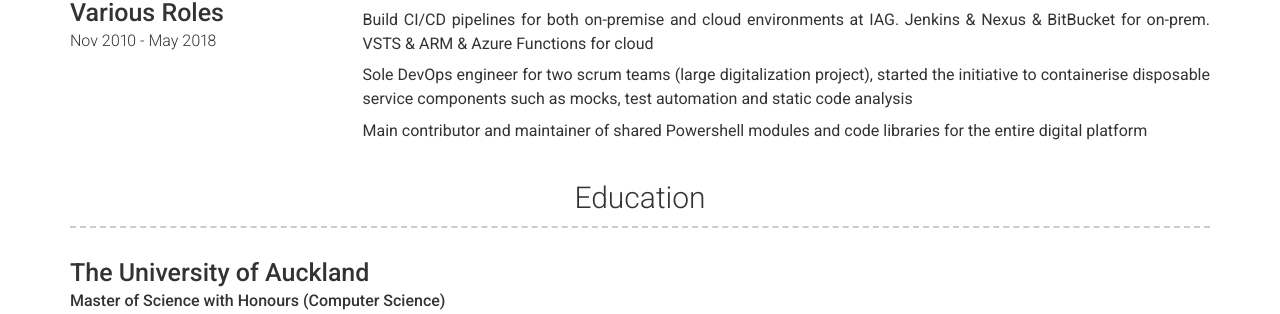
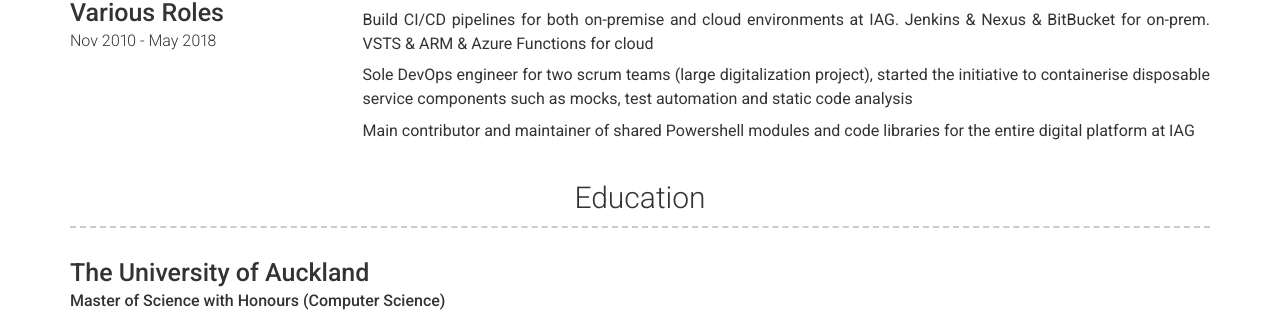
Before and after one commit to shin-akuma/shin-akuma.github.io, a Jekyll site: the page built from index.md, in a window 1280 px wide and 900 px high, scrolled down 2238 px. Shown: the part 139-453 px from the top of the window. Built offline with Jekyll 4.4.1, drawn with Linux system fonts in a browser that asks for light colours; nearby versions of some CDN libraries.

Commit message:
update exp

```diff
--- a/_config.yml
+++ b/_config.yml
@@ -136,7 +136,7 @@ content:
 
           Sole DevOps engineer for two scrum teams (large digitalization project), started the initiative to containerise disposable service components such as mocks, test automation and static code analysis
 
-          Main contributor and maintainer of shared Powershell modules and code libraries for the entire digital platform
+          Main contributor and maintainer of shared Powershell modules and code libraries for the entire digital platform at IAG
 
   - title: Education
     layout: list
```
